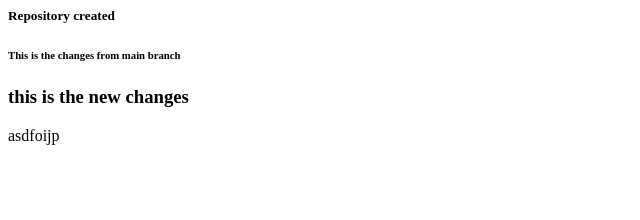
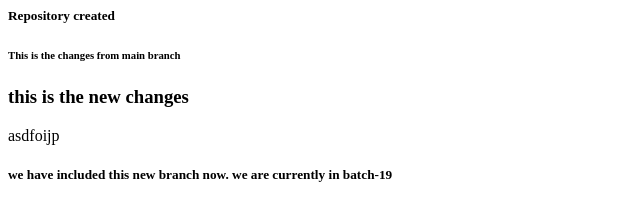
Before and after one commit to sharath2895/angular-batch-19, a plain HTML site: page index.html in a window 1280 px wide. Shown: the whole page, without its empty margins (0-640 px from the left). Drawn offline with Linux system fonts and the light colour scheme.

Commit message:
changes made -123456

```diff
--- a/index.html
+++ b/index.html
@@ -6,3 +6,7 @@
         asdfoijp
     </div>
 </div>
+
+<div>
+    <h5>we have included this new branch now. we are currently in batch-19</h5>
+</div>
--- a/index.js
+++ b/index.js
@@ -1 +1,2 @@
 console.log("this is the first javascript file")
+    // this the commmented code.
```
Also changed, not shown: 1 other file.
